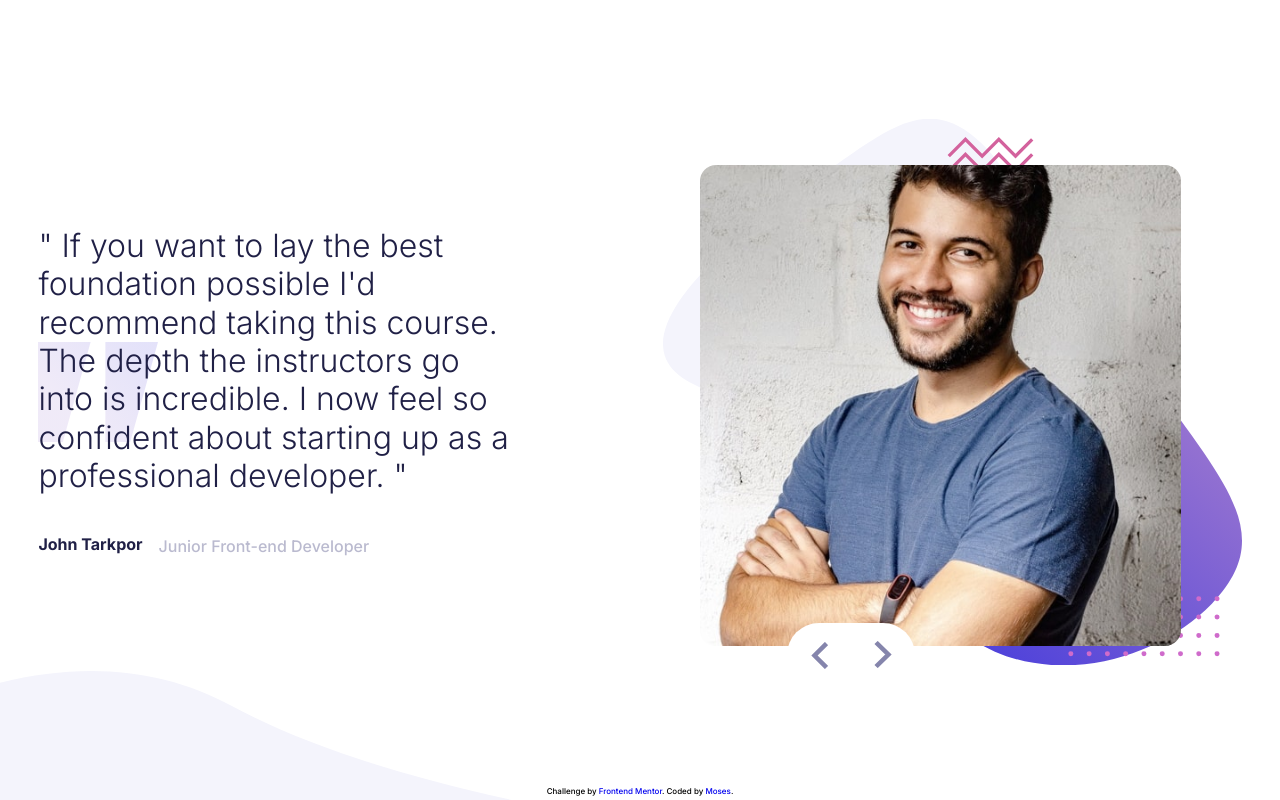
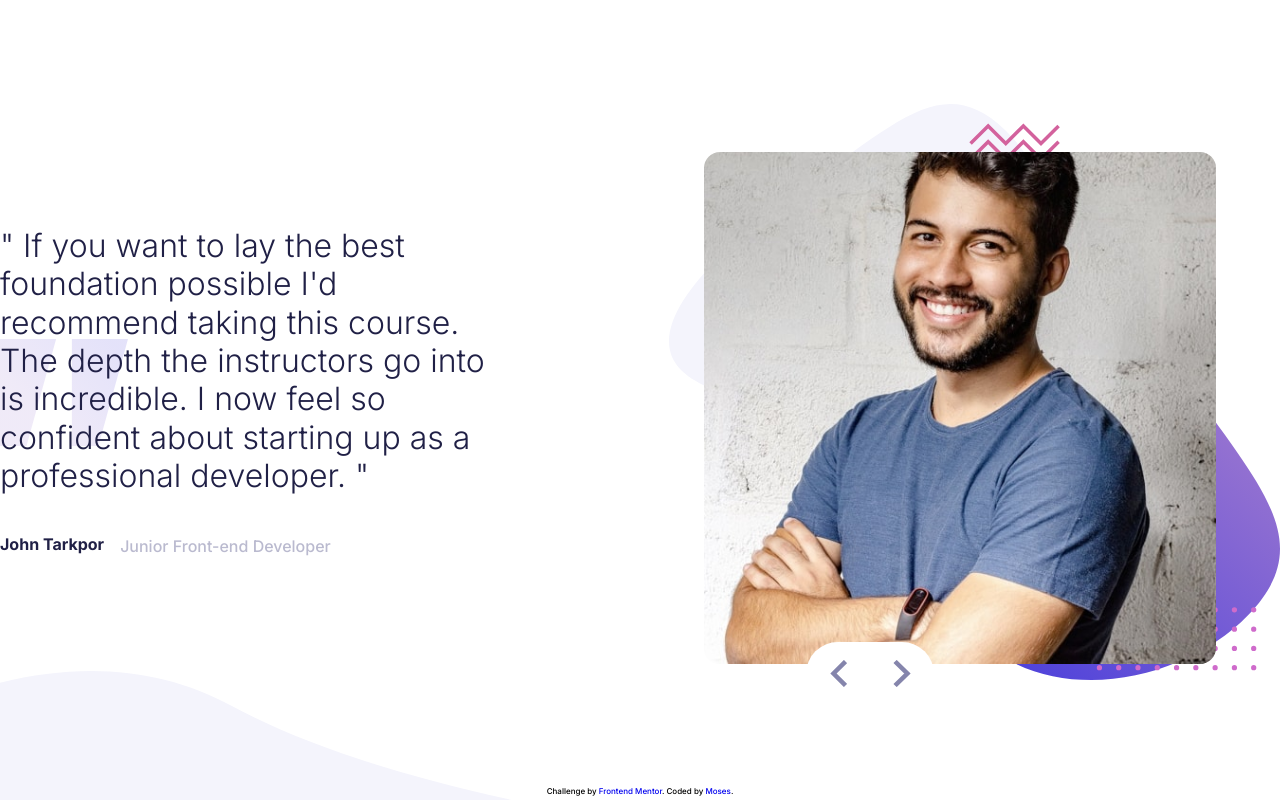
Before and after one commit to mbtenkorang/coding-bootcamp-testimonials, a Vue app: page / in a window 1280 px wide. Built offline with nearby package versions, Linux system fonts and the light colour scheme.

Commit message:
Removed redundant styles

```diff
--- a/src/assets/style.css
+++ b/src/assets/style.css
@@ -23,10 +23,6 @@
 }
 
 
-.b-slide__container {
-    max-width: 94%;
-}
-
 .attribution {
     grid-row: 2/3;
     font-size: .5rem;
```
